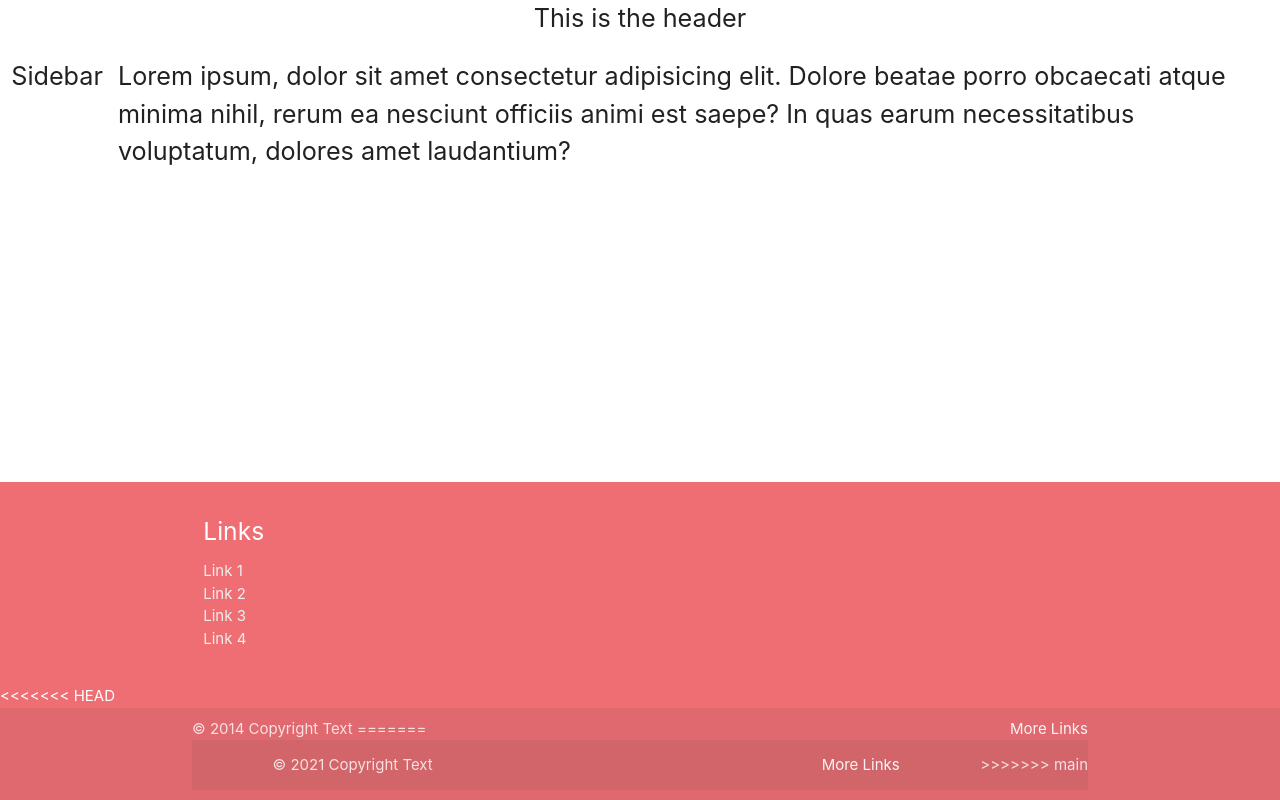
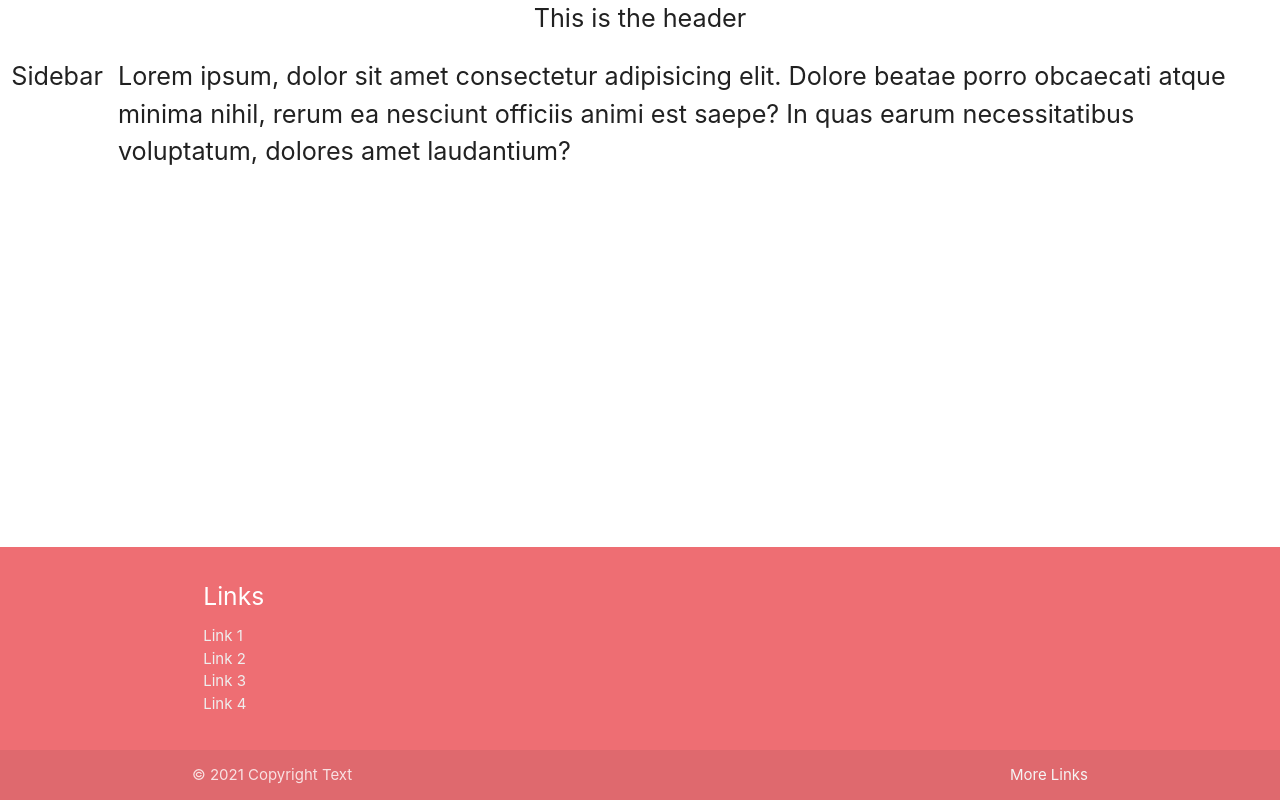
Before and after one commit to PrismaticDevs/crypto-cocktails, a plain HTML site: page index.html in a window 1280 px wide. Drawn offline with nearby package versions, Linux system fonts and the light colour scheme; files that its build step writes are made by us from their sources.

Commit message:
removed extra html code

```diff
--- a/index.html
+++ b/index.html
@@ -8,8 +8,6 @@
     <!-- Compiled and minified CSS -->
     <link rel="stylesheet" href="https://cdnjs.cloudflare.com/ajax/libs/materialize/1.0.0/css/materialize.min.css">
 
-  <!-- Compiled and minified JavaScript -->
-  <script src="https://cdnjs.cloudflare.com/ajax/libs/materialize/1.0.0/js/materialize.min.js"></script>
     <link rel="stylesheet" href="style.css">
 </head>
 
@@ -41,22 +39,15 @@
             </div>
         </div>
 
-    <<<<<<< HEAD </main>
-      <div class="footer-copyright">
-        <div class="container">
-          © 2014 Copyright Text
-          <a class="grey-text text-lighten-4 right" href="#!">More Links</a>
-          =======
-          </main>
         <div class="footer-copyright">
             <div class="container">
                 © 2021 Copyright Text
                 <a class="grey-text text-lighten-4 right" href="#!">More Links</a>
             </div>
-            >>>>>>> main
         </div>
         </div>
     </footer>
+    <script src="https://cdnjs.cloudflare.com/ajax/libs/materialize/1.0.0/js/materialize.min.js"></script>
     <script src="./scripts/coinbase.js"></script>
     <script src="./scripts/cocktail.js"></script>
     <script src="./scripts/main.js"></script>
```
Lines whose indentation alone changed are shown as unchanged.
